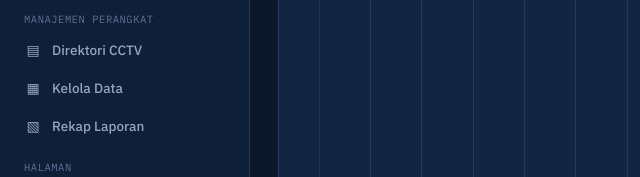
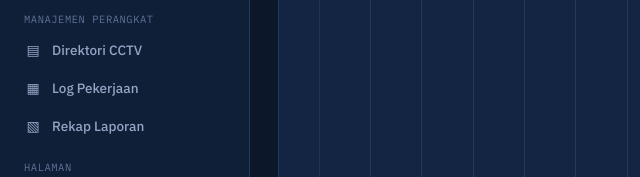
Before and after one commit to tesalonika917-svg/pln-k3-cctv-dashboard, a plain HTML site: page index.html in a window 1280 px wide. Shown: the part 393-570 px from the top of the page, 0-640 px from the left. Drawn offline with nearby package versions, Linux system fonts and the light colour scheme; no server answers.

Commit message:
Update index.html

```diff
--- a/index.html
+++ b/index.html
@@ -40,7 +40,7 @@
       <div class="nav-label">Manajemen Perangkat</div>
       <div class="nav-group">
         <a class="nav-link" href="#" data-view="cctv-direktori"><span class="ic">▤</span>Direktori CCTV</a>
-        <a class="nav-link" href="#" data-view="data-kelola"><span class="ic">▦</span>Kelola Data</a>
+        <a class="nav-link" href="#" data-view="pekerjaan-log"><span class="ic">▦</span>Log Pekerjaan</a>
         <a class="nav-link" href="#" data-view="laporan-rekap"><span class="ic">▧</span>Rekap Laporan</a>
       </div>
 
```
